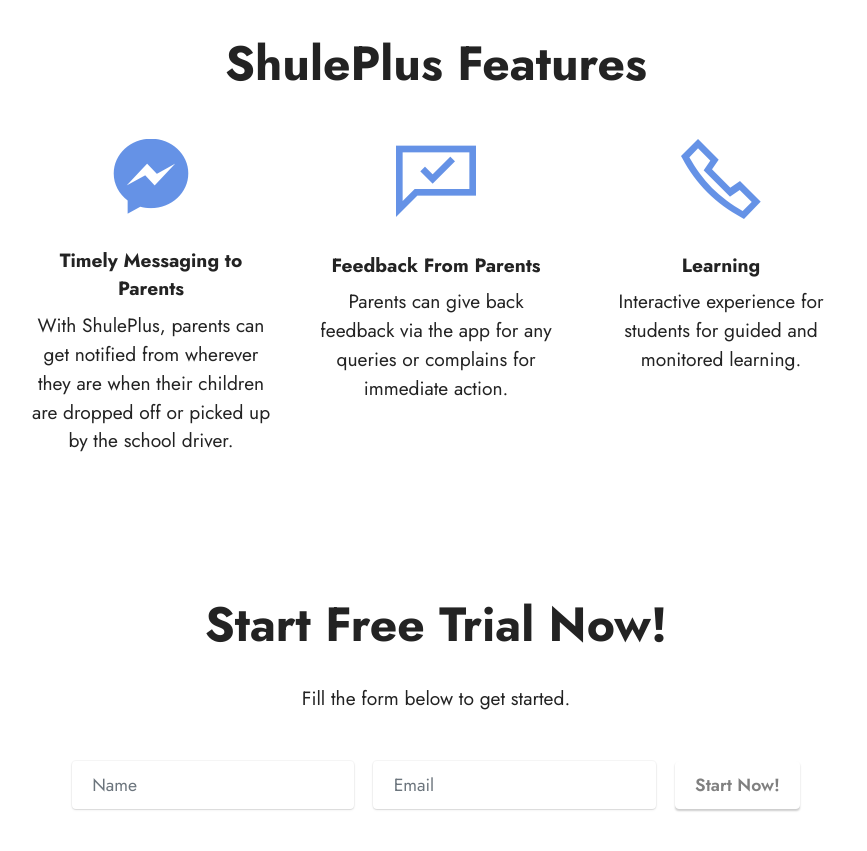
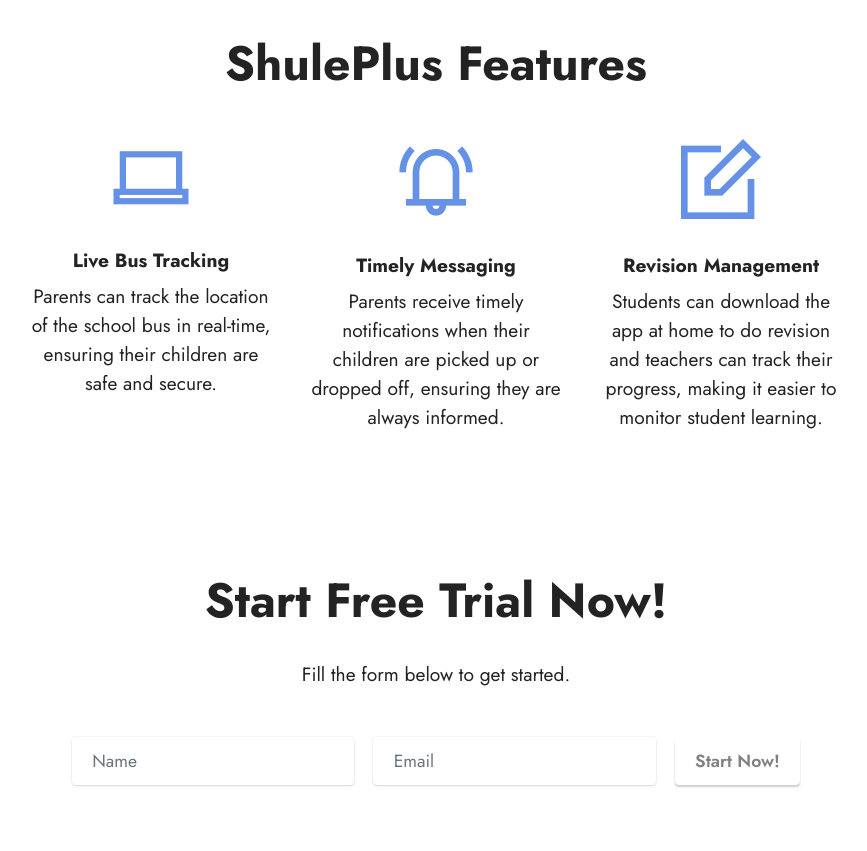
Before and after one commit to smart-kids/landing, a website: page index.html in a window 1280 px wide. Shown: the part 1000-1851 px from the top of the page, without its empty margins (204-1071 px from the left). Drawn offline with Linux system fonts and the light colour scheme; files whose address does not match are found by name.

Commit message:
fix minor issues on onboarding

```diff
--- a/index.html
+++ b/index.html
@@ -122,10 +122,10 @@
                 <div class="card-wrapper">
                     <div class="card-box align-center">
                         <div class="iconfont-wrapper">
-                            <span class="mbr-iconfont socicon-messenger socicon" style="font-size: 75px;"></span>
+                            <span class="mbr-iconfont mobi-mbri-laptop mobi-mbri" style="font-size: 75px;"></span>
                         </div>
-                        <h5 class="card-title mbr-fonts-style display-7"><strong>Timely Messaging to Parents</strong></h5>
-                        <p class="card-text mbr-fonts-style display-7">With ShulePlus, parents can get notified from wherever they are when their children are dropped off or picked up by the school driver.</p>
+                        <h5 class="card-title mbr-fonts-style display-7"><strong>Live Bus Tracking</strong></h5>
+                        <p class="card-text mbr-fonts-style display-7">Parents can track the location of the school bus in real-time, ensuring their children are safe and secure.</p>
                     </div>
                 </div>
             </div>
@@ -133,10 +133,10 @@
                 <div class="card-wrapper">
                     <div class="card-box align-center">
                         <div class="iconfont-wrapper">
-                            <span class="mbr-iconfont mobi-mbri-cust-feedback mobi-mbri"></span>
+                            <span class="mbr-iconfont mobi-mbri-alert mobi-mbri"></span>
                         </div>
-                        <h5 class="card-title mbr-fonts-style display-7"><strong>Feedback From Parents</strong></h5>
-                        <p class="card-text mbr-fonts-style display-7">Parents can give back feedback via the app for any queries or complains for immediate action.</p>
+                        <h5 class="card-title mbr-fonts-style display-7"><strong>Timely Messaging</strong></h5>
+                        <p class="card-text mbr-fonts-style display-7">Parents receive timely notifications when their children are picked up or dropped off, ensuring they are always informed.</p>
                     </div>
                 </div>
             </div>
@@ -144,14 +144,13 @@
                 <div class="card-wrapper">
                     <div class="card-box align-center">
                         <div class="iconfont-wrapper">
-                            <span class="mbr-iconfont mobi-mbri-phone mobi-mbri"></span>
+                            <span class="mbr-iconfont mobi-mbri-edit mobi-mbri"></span>
                         </div>
-                        <h5 class="card-title mbr-fonts-style display-7"><strong>Learning</strong></h5>
-                        <p class="card-text mbr-fonts-style display-7">Interactive experience for students for guided and monitored learning.</p>
+                        <h5 class="card-title mbr-fonts-style display-7"><strong>Revision Management</strong></h5>
+                        <p class="card-text mbr-fonts-style display-7">Students can download the app at home to do revision and teachers can track their progress, making it easier to monitor student learning.</p>
                     </div>
                 </div>
             </div>
-
         </div>
     </div>
 </section>
```
